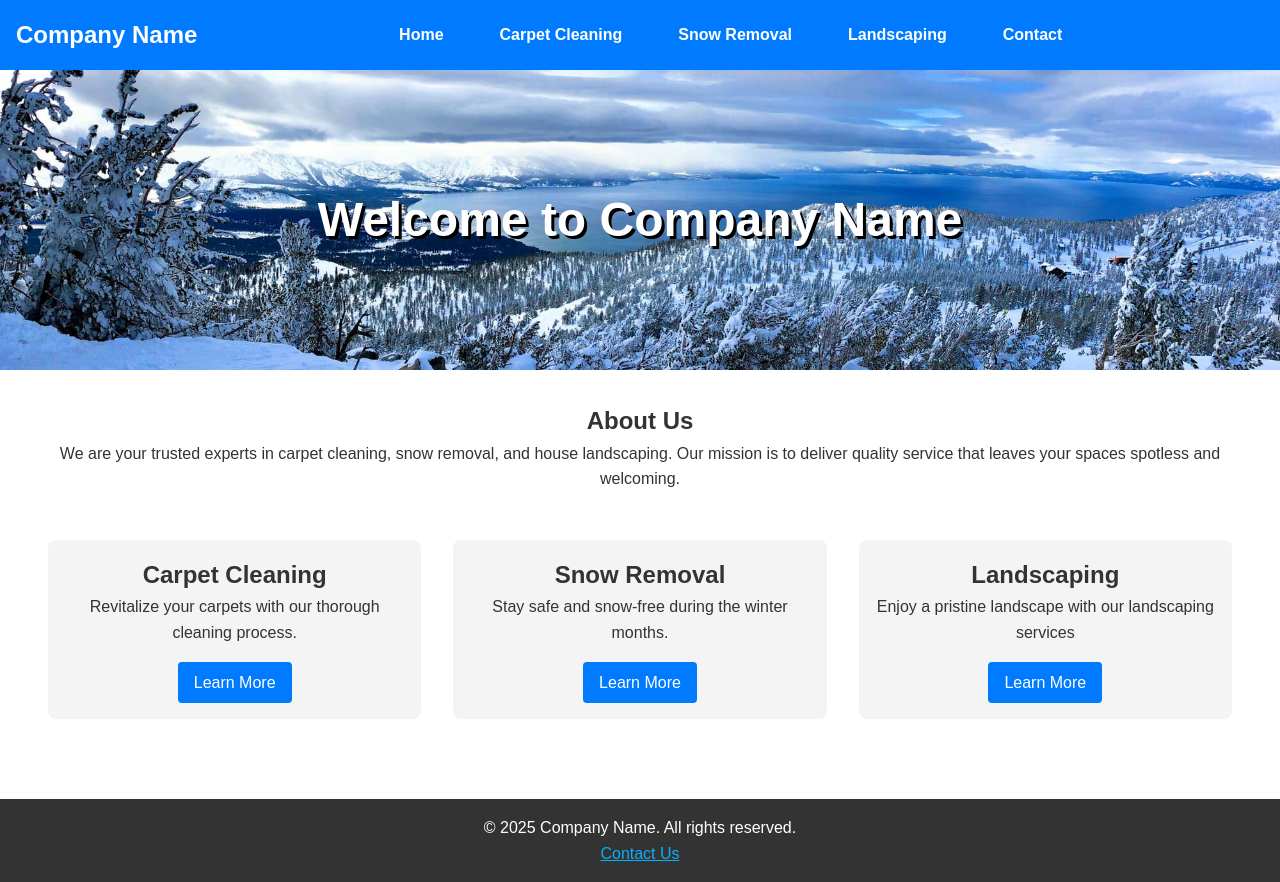
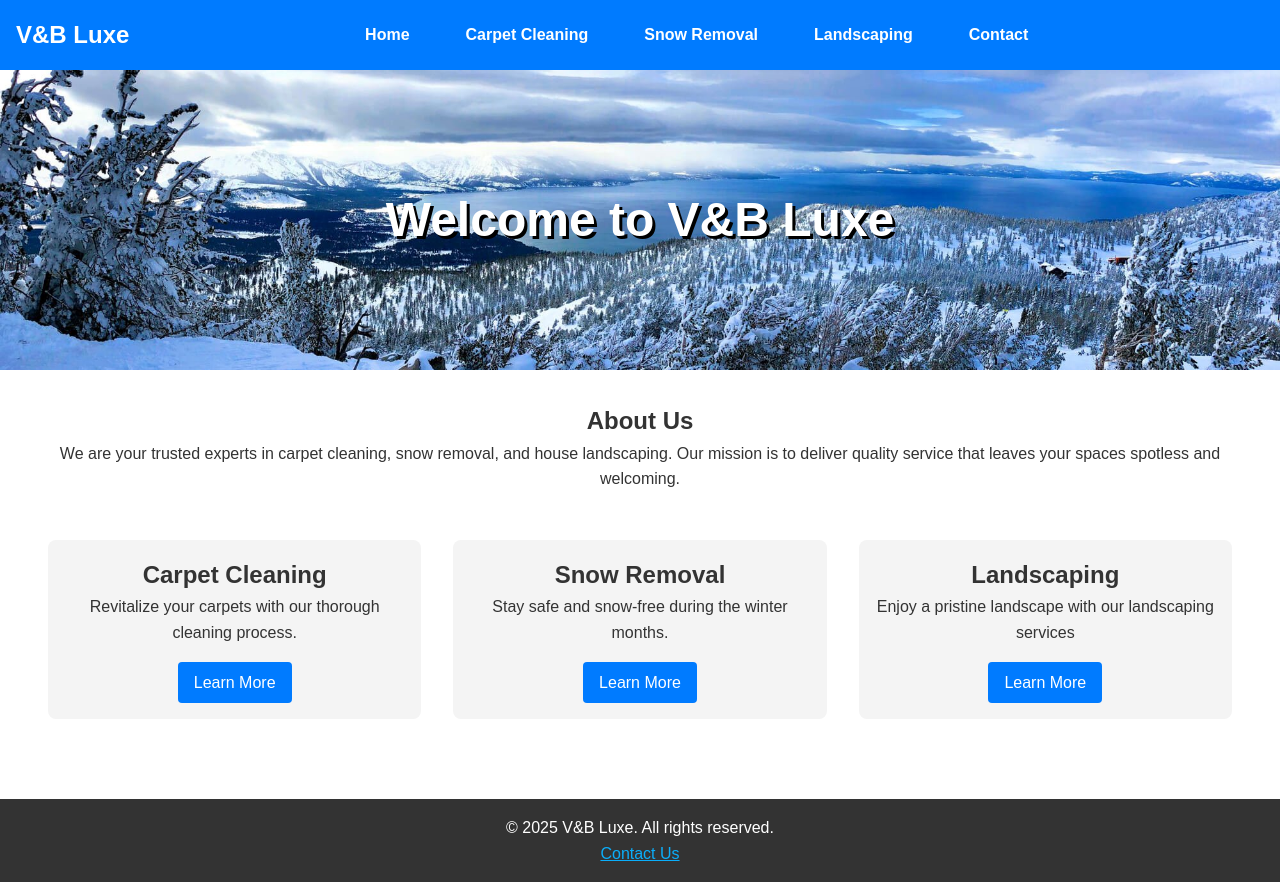
Before and after one commit to evawlve/peyo-s-website, a plain HTML site: page index.html in a window 1280 px wide. Drawn offline with Linux system fonts and the light colour scheme.

Commit message:
Updated Company Name

```diff
--- a/index.html
+++ b/index.html
@@ -3,12 +3,12 @@
 <head>
   <meta charset="UTF-8">
   <meta name="viewport" content="width=device-width, initial-scale=1.0">
-  <title>Company Name | Home</title>
+  <title>V&B Luxe | Home</title>
   <link rel="stylesheet" href="/styles/main.css">
 </head>
 <body>
   <header>
-    <div class="logo">Company Name</div>
+    <div class="logo">V&B Luxe</div>
     <button class="hamburger" aria-label="Toggle navigation">
       ☰
     </button>
@@ -25,7 +25,7 @@
 
 
   <section class="hero">
-    <h1>Welcome to Company Name</h1>
+    <h1>Welcome to V&B Luxe</h1>
   </section>
 
   <main>
@@ -53,7 +53,7 @@
   </main>
 
   <footer>
-    <p>&copy; 2025 Company Name. All rights reserved.</p>
+    <p>&copy; 2025 V&B Luxe. All rights reserved.</p>
     <p><a href="contact.html">Contact Us</a></p>
   </footer>
   <script src="/scripts/script.js"></script>
```
Also changed, not shown: carpet.html (+4 -4 lines), contact.html (+3 -3 lines), landscape.html (+3 -3 lines), snow.html (+3 -3 lines).
